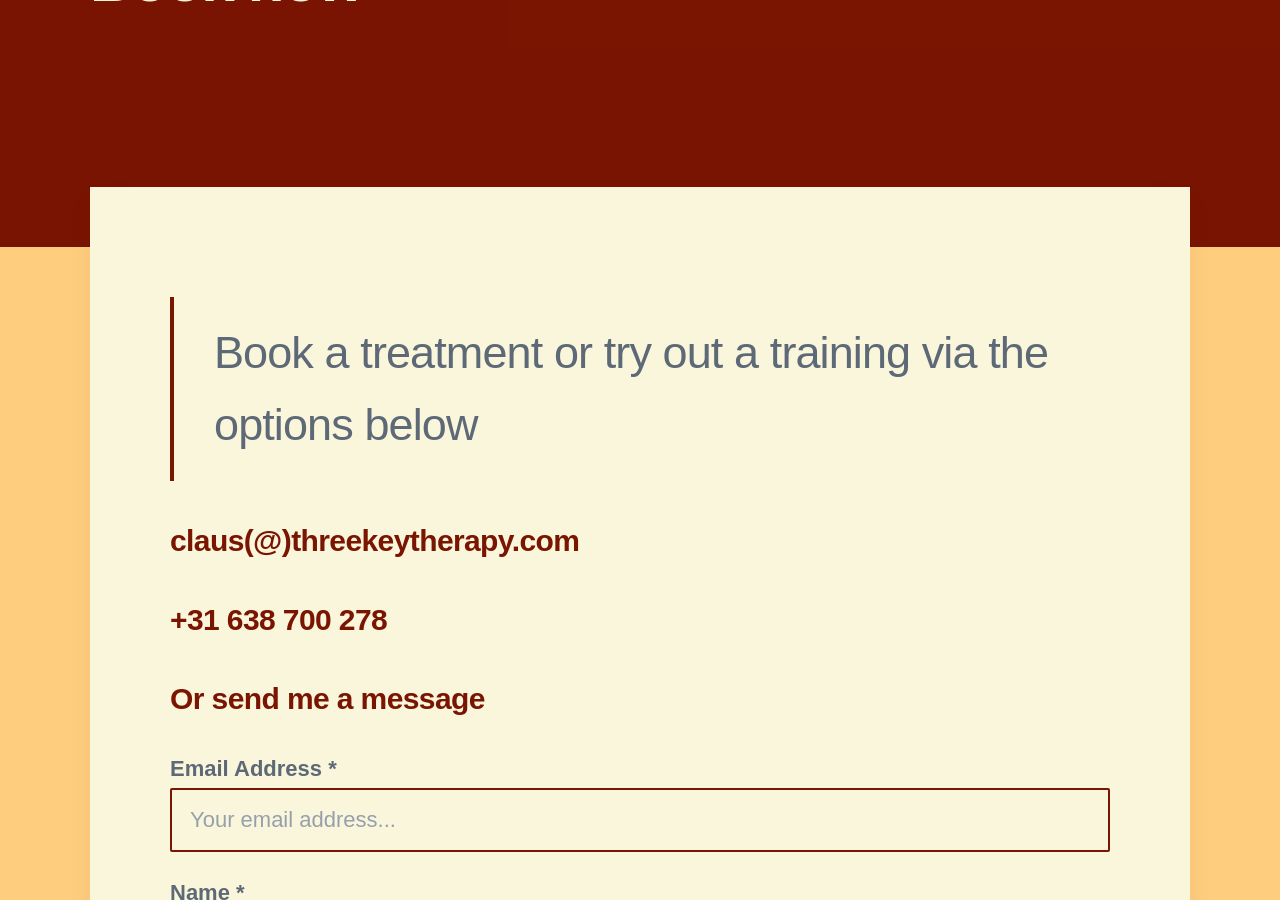
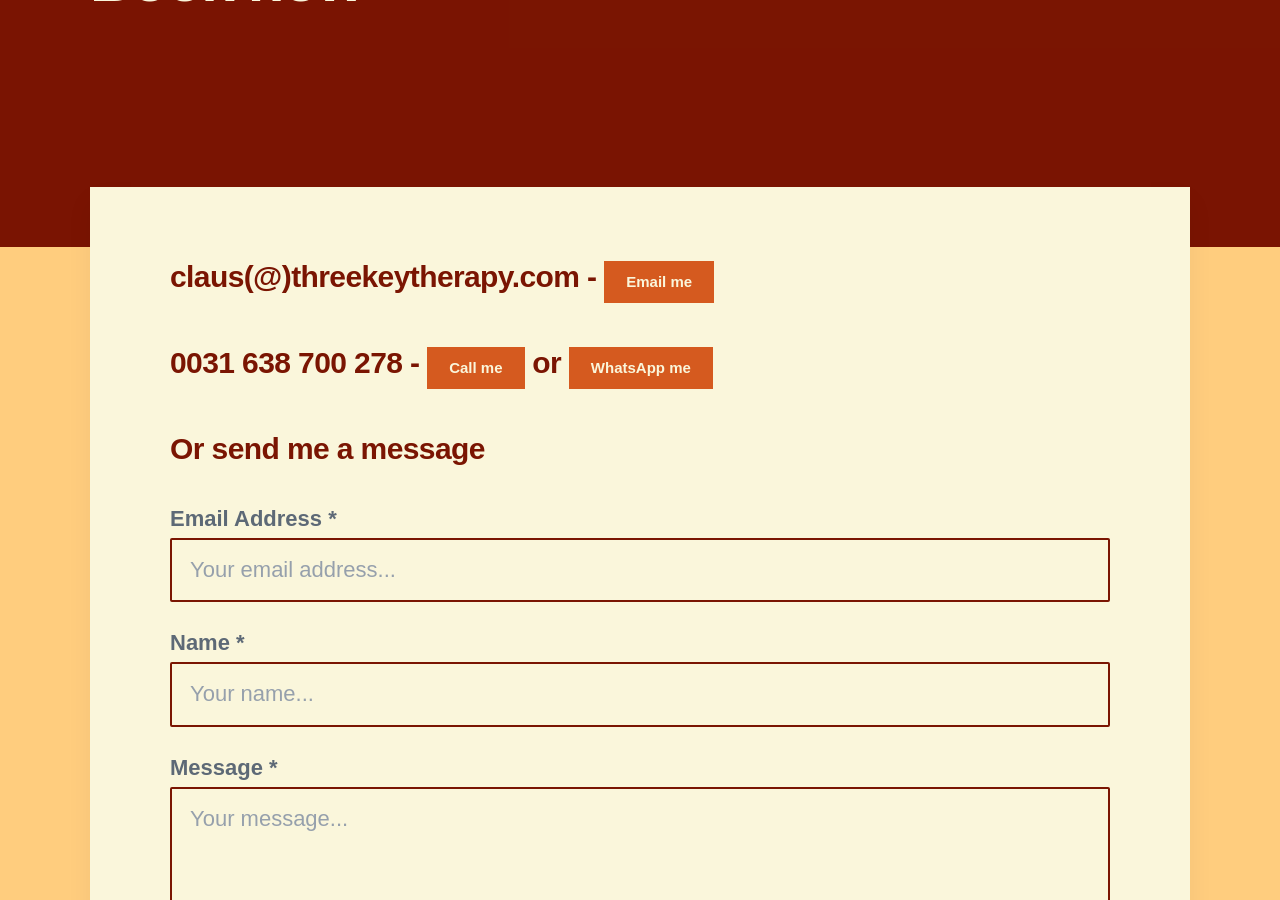
Before and after one commit to threekeytherapy/threekeytherapy.com, a Jekyll site: the page built from _pages/contact.md, in a window 1280 px wide and 900 px high, scrolled down 461 px. Built offline with Jekyll 4.4.1, drawn with Linux system fonts in a browser that asks for light colours; nearby versions of some CDN libraries; some web fonts are replaced.

Commit message:
adds buttons to contact page

```diff
--- a/_pages/contact.md
+++ b/_pages/contact.md
@@ -5,11 +5,9 @@
 featured_image:
 ---
 
-> Book a treatment or try out a training via the options below
+### [claus(@)threekeytherapy.com](mailto:claus@threekeytherapy.com) - <a href="mailto:claus@threekeytherapy.com" class="button button--small">Email me</a>
 
-### [claus(@)threekeytherapy.com](mailto:claus@threekeytherapy.com)
-
-### +31 638 700 278
+### 0031 638 700 278 - <a href="tel:0031638700278" class="button button--small">Call me</a> or <a href="https://wa.me/31638700278?text=I'm%20interested%20in%20booking%20a%20body%20therapy%20session" class="button button--small">WhatsApp me</a>
 
 ### Or send me a message
 
```
